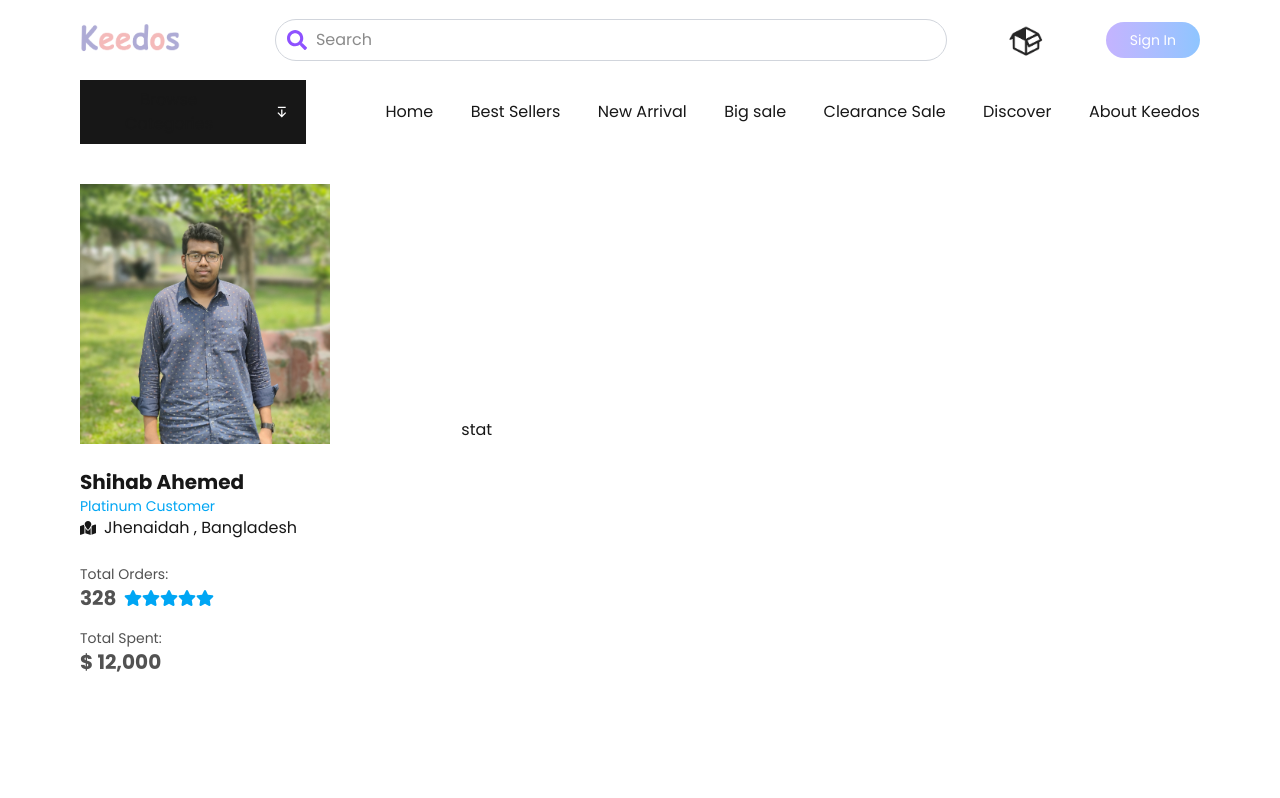
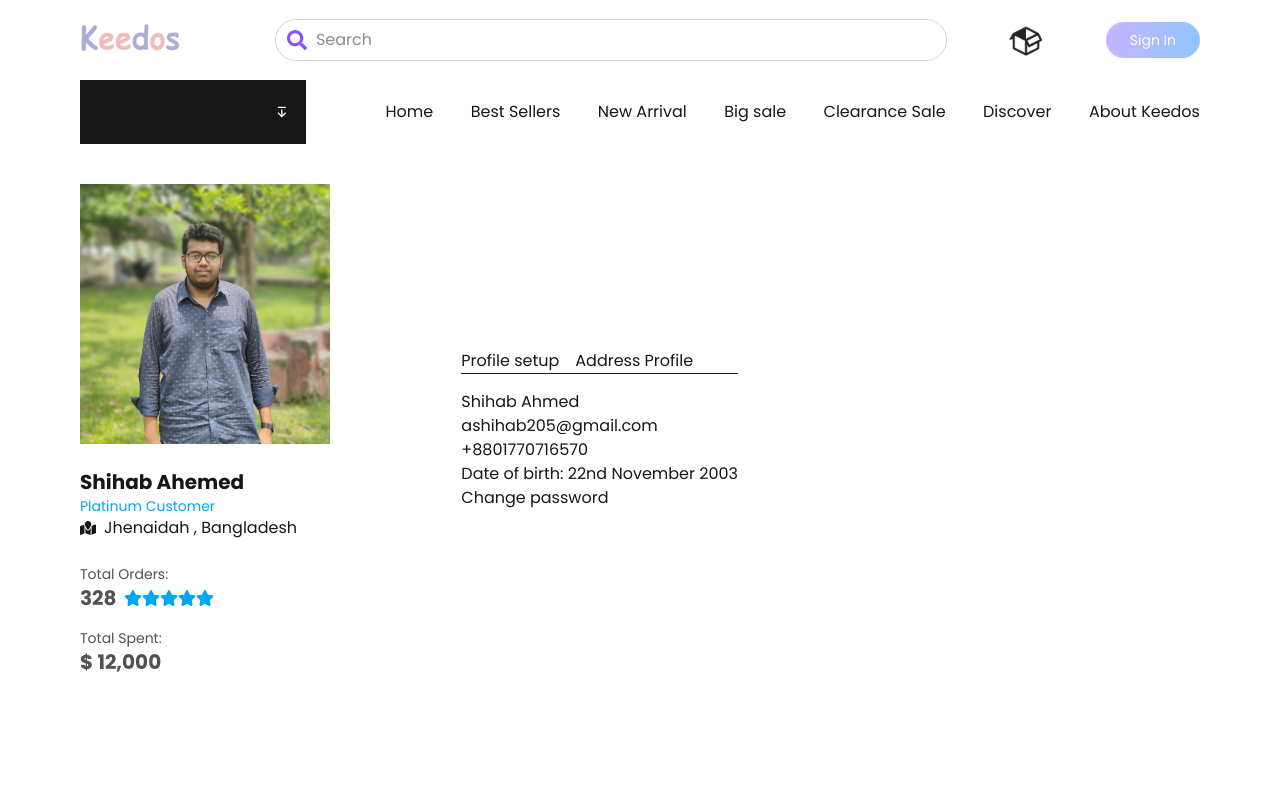
Before and after one commit to Shihab221/keedosweb, a Next.js app: page /userProfile in a window 1280 px wide. Shown: the top 798 px of the page. Built offline with nearby package versions, Linux system fonts and the light colour scheme; a web font is replaced by a local one.

Commit message:
profile toggle

```diff
--- a/app/(main)/userProfile/page.tsx
+++ b/app/(main)/userProfile/page.tsx
@@ -1,9 +1,12 @@
+'use client'
 import Image from 'next/image'
 import React from 'react'
 import profile from "../../../public/images/profile.jpg"
 import { FaStar } from 'react-icons/fa'
 import { FaMapLocation } from 'react-icons/fa6'
+import { useState } from 'react'
 const page = () => {
+  const[activeTab,setActiveTab]=useState('profile');
   return (
     <div className='flex flex-col sm:flex-row items-center gap-2 px-10 sm:px-20 py-10 text-neutral-900'>
       {/* left side user personal data */}
@@ -42,7 +45,43 @@ const page = () => {
 
       {/* right side user statistics */}
       <div>
-        stat
+      <div className="flex space-x-4 border-b mb-4">
+        <button
+          onClick={() => setActiveTab('profile')}
+        >
+          Profile setup
+        </button>
+        <button
+          onClick={() => setActiveTab('address')}
+
+        >
+          Address Profile
+        </button>
+      </div>
+
+
+        {/* profile setup */}
+        {activeTab === 'profile' && (
+          <div>
+          <p>Shihab Ahmed</p>
+          <p>ashihab205@gmail.com</p>
+          <p>+8801770716570</p>
+          <p>Date of birth: 22nd November 2003</p>
+          <p>Change password</p>
+        </div>
+        )}
+
+
+        {/* address profile */}
+        {activeTab === 'address' && (
+          <div>
+           <p>DEFAULT SHIPPING ADDRESS</p>
+           <p>Shihab Ahemed</p>
+           <p>House no - 0-687</p>
+           <p>Jhenaidah, Bangladesh</p>
+           <p>(+880)1770716570</p>
+        </div>
+      )}
       </div>
     </div>
   )
```
